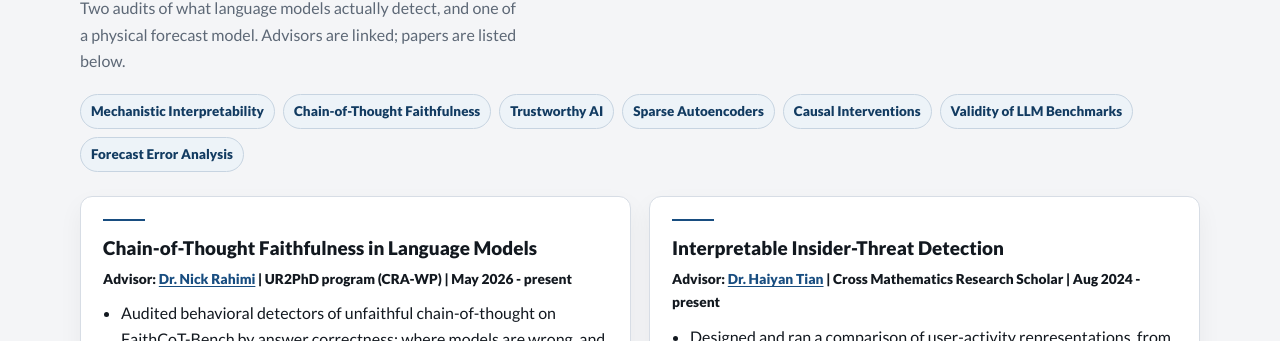
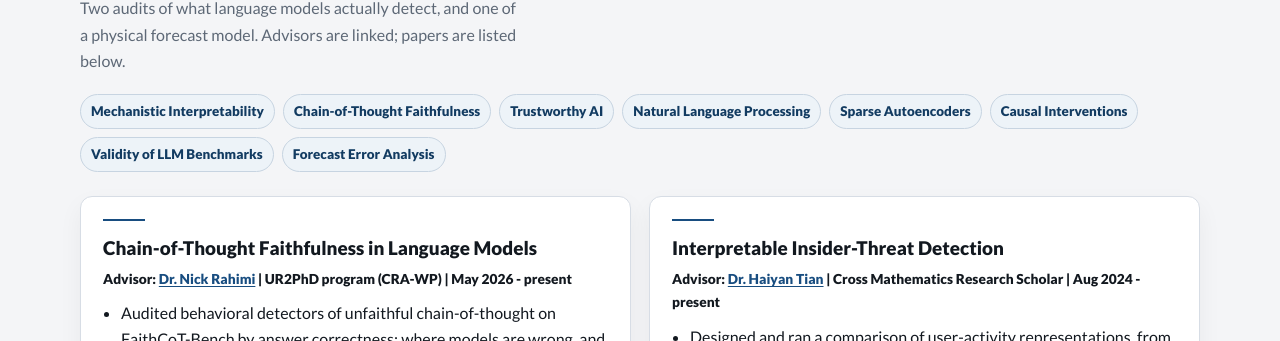
Before and after one commit to SuramyaAngdembay/SuramyaAngdembay.github.io, a plain HTML site: page research.html in a window 1280 px wide. Shown: the part 759-1100 px from the top of the page. Drawn offline with nearby package versions, Linux system fonts and the light colour scheme.

Commit message:
Add NLP to research interests (supersedes branch cv-nlp-2026-10-20)

```diff
--- a/research.html
+++ b/research.html
@@ -82,6 +82,7 @@
           <span>Mechanistic Interpretability</span>
           <span>Chain-of-Thought Faithfulness</span>
           <span>Trustworthy AI</span>
+          <span>Natural Language Processing</span>
           <span>Sparse Autoencoders</span>
           <span>Causal Interventions</span>
           <span>Validity of LLM Benchmarks</span>
```
